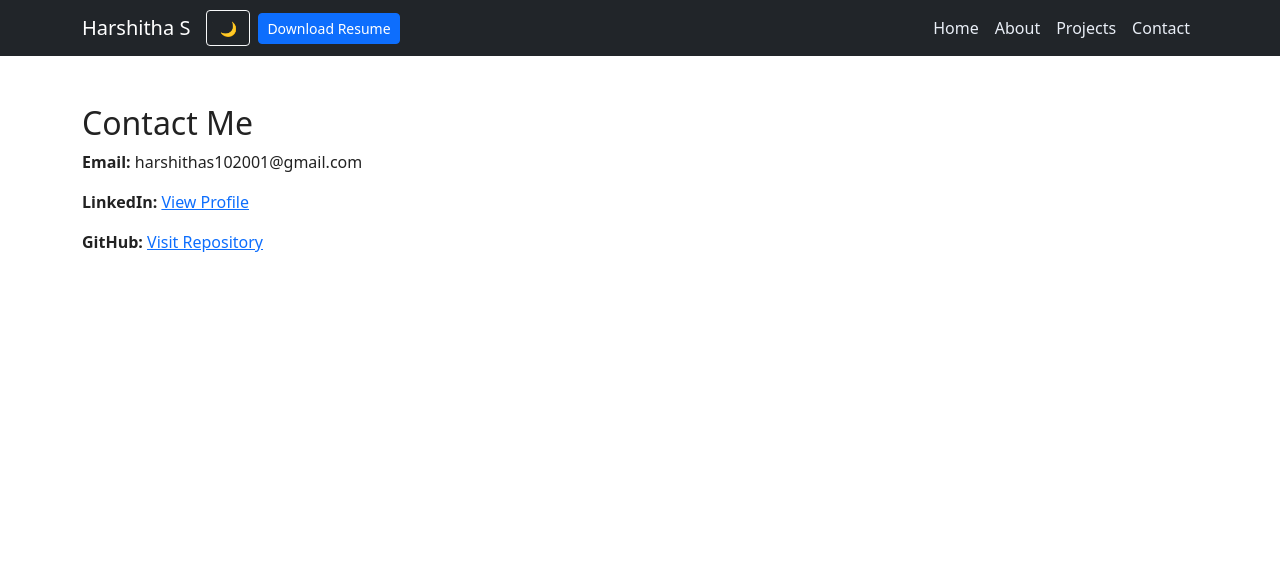
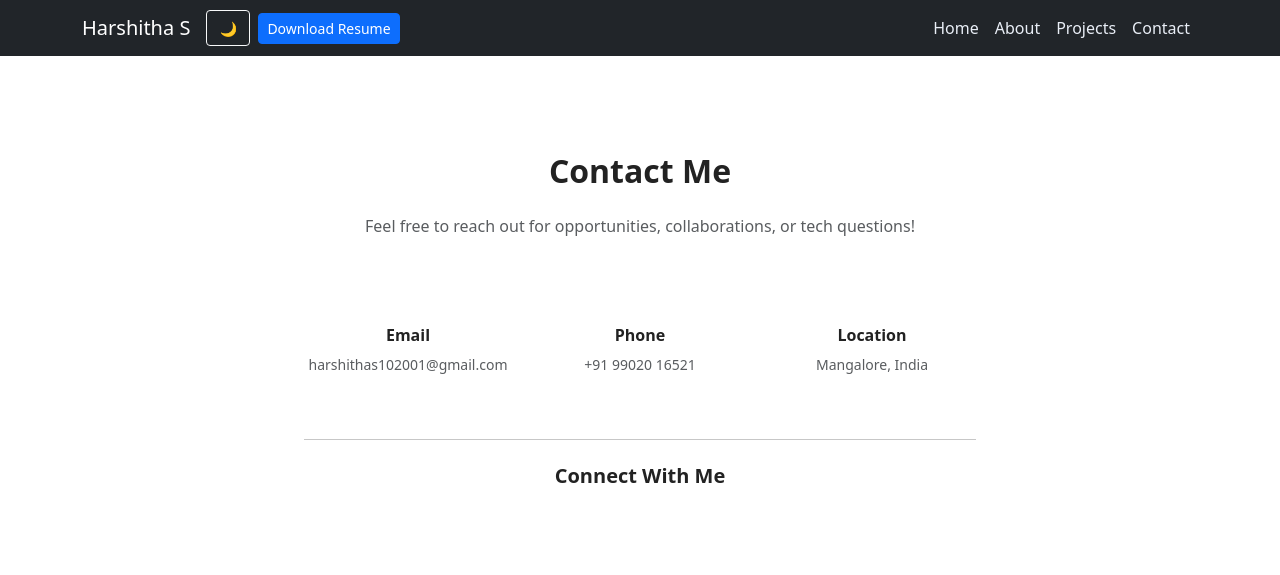
Before and after one commit to HarshithaShenava/portfolio, a Flask app: page /contact in a window 1280 px wide. Shown: the top 575 px of the page. Run offline with Flask 3, Linux system fonts and the light colour scheme.

Commit message:
Update contact.html

```diff
--- a/templates/contact.html
+++ b/templates/contact.html
@@ -1,9 +1,70 @@
 {% extends "base.html" %}
 {% block content %}
 
-<h2>Contact Me</h2>
-<p><strong>Email:</strong> harshithas102001@gmail.com</p>
-<p><strong>LinkedIn:</strong> <a href="https://linkedin.com/in/harshitha-s-37882b222" target="_blank">View Profile</a></p>
-<p><strong>GitHub:</strong> <a href="https://github.com/HarshithaShenava" target="_blank">Visit Repository</a></p>
+<div class="container py-5 fade-up">
+    <h2 class="fw-bold text-center mb-4">Contact Me</h2>
+    <p class="text-center text-muted mb-5">
+        Feel free to reach out for opportunities, collaborations, or tech questions!
+    </p>
+
+    <div class="row justify-content-center">
+        <div class="col-md-8">
+
+            <!-- Contact Card -->
+            <div class="contact-card p-4">
+                <div class="row">
+
+                    <!-- Email -->
+                    <div class="col-md-4 text-center mb-4">
+                        <div class="contact-icon-box">
+                            <i class="bi bi-envelope-fill contact-icon"></i>
+                        </div>
+                        <h6 class="mt-3 fw-bold">Email</h6>
+                        <p class="text-muted small">harshithas102001@gmail.com</p>
+                    </div>
+
+                    <!-- Phone -->
+                    <div class="col-md-4 text-center mb-4">
+                        <div class="contact-icon-box">
+                            <i class="bi bi-telephone-fill contact-icon"></i>
+                        </div>
+                        <h6 class="mt-3 fw-bold">Phone</h6>
+                        <p class="text-muted small">+91 99020 16521</p>
+                    </div>
+
+                    <!-- Location -->
+                    <div class="col-md-4 text-center mb-4">
+                        <div class="contact-icon-box">
+                            <i class="bi bi-geo-alt-fill contact-icon"></i>
+                        </div>
+                        <h6 class="mt-3 fw-bold">Location</h6>
+                        <p class="text-muted small">Mangalore, India</p>
+                    </div>
+                </div>
+
+                <hr class="my-4">
+
+                <!-- Social Icons -->
+                <h5 class="text-center fw-bold">Connect With Me</h5>
+
+                <div class="d-flex justify-content-center gap-4 mt-3">
+                    <a href="https://github.com/HarshithaShenava" target="_blank" class="social-icon github">
+                        <i class="bi bi-github"></i>
+                    </a>
+
+                    <a href="https://linkedin.com/in/harshitha-s-37882b222" target="_blank"
+                       class="social-icon linkedin">
+                        <i class="bi bi-linkedin"></i>
+                    </a>
+
+                    <a href="mailto:harshithas102001@gmail.com" class="social-icon email">
+                        <i class="bi bi-envelope-fill"></i>
+                    </a>
+                </div>
+
+            </div>
+        </div>
+    </div>
+</div>
 
 {% endblock %}
```
